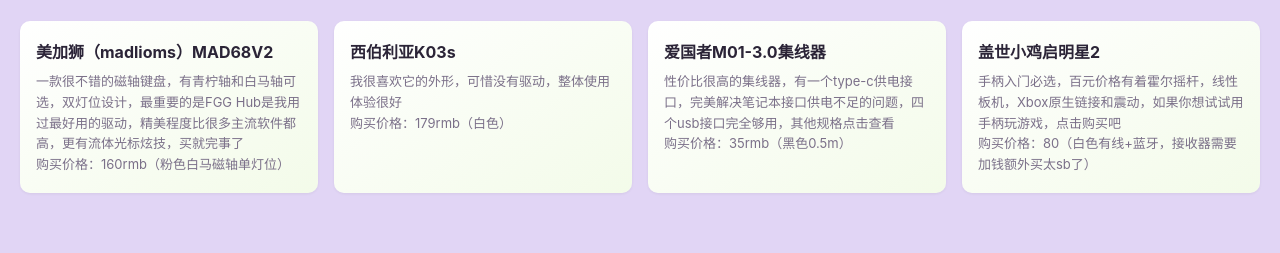
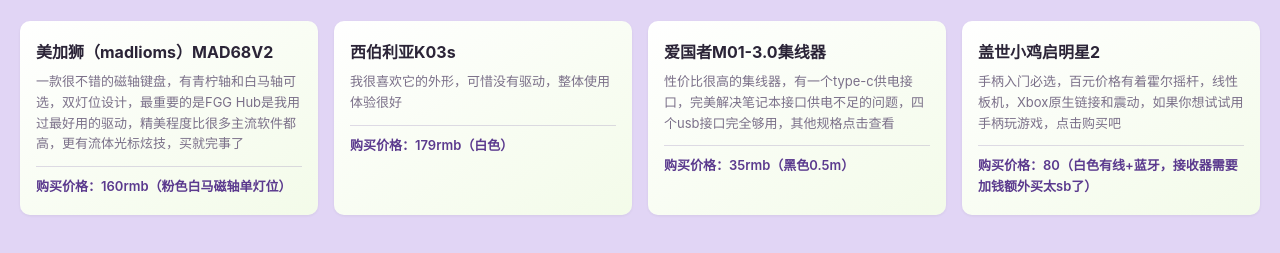
Before and after one commit to Re-xiger/kkk, a plain HTML site: page two/haowu.html in a window 1280 px wide. Shown: the part 141-394 px from the top of the page. Drawn offline with Linux system fonts and the light colour scheme.

Commit message:
好物页：价格单独成行，加分隔线和紫色加粗

```diff
--- a/css/base.css
+++ b/css/base.css
@@ -101,6 +101,15 @@ body{
     line-height: 1.6;
     color: #7b7089;
 }
+.card-price{
+    margin: 12px 0 0;
+    padding-top: 9px;
+    border-top: 1px solid rgba(91, 58, 142, .18);
+    font-size: 13px;
+    line-height: 1.6;
+    font-weight: 600;
+    color: #5b3a8e;
+}
 
 a.card{
     display: block;
--- a/two/haowu.html
+++ b/two/haowu.html
@@ -21,22 +21,22 @@
         <article class="card">
             <h2 class="card-title">美加狮（madlioms）MAD68V2</h2>
             <p class="card-desc">一款很不错的磁轴键盘，有青柠轴和白马轴可选，双灯位设计，最重要的是FGG Hub是我用过最好用的驱动，精美程度比很多主流软件都高，更有流体光标炫技，买就完事了</p>
-            <p class="card-desc">购买价格：160rmb（粉色白马磁轴单灯位）</p>
+            <p class="card-price">购买价格：160rmb（粉色白马磁轴单灯位）</p>
         </article>
         <article class="card">
             <h2 class="card-title">西伯利亚K03s</h2>
             <p class="card-desc">我很喜欢它的外形，可惜没有驱动，整体使用体验很好</p>
-            <p class="card-desc">购买价格：179rmb（白色）</p>
+            <p class="card-price">购买价格：179rmb（白色）</p>
         </article>
         <article class="card">
             <h2 class="card-title">爱国者M01-3.0集线器</h2>
             <p class="card-desc">性价比很高的集线器，有一个type-c供电接口，完美解决笔记本接口供电不足的问题，四个usb接口完全够用，其他规格点击查看</p>
-            <p class="card-desc">购买价格：35rmb（黑色0.5m）</p>
+            <p class="card-price">购买价格：35rmb（黑色0.5m）</p>
         </article>
         <article class="card">
             <h2 class="card-title">盖世小鸡启明星2</h2>
             <p class="card-desc">手柄入门必选，百元价格有着霍尔摇杆，线性板机，Xbox原生链接和震动，如果你想试试用手柄玩游戏，点击购买吧</p>
-            <p class="card-desc">购买价格：80（白色有线+蓝牙，接收器需要加钱额外买太sb了）</p>
+            <p class="card-price">购买价格：80（白色有线+蓝牙，接收器需要加钱额外买太sb了）</p>
         </article>
     </main>
 </body>
```
